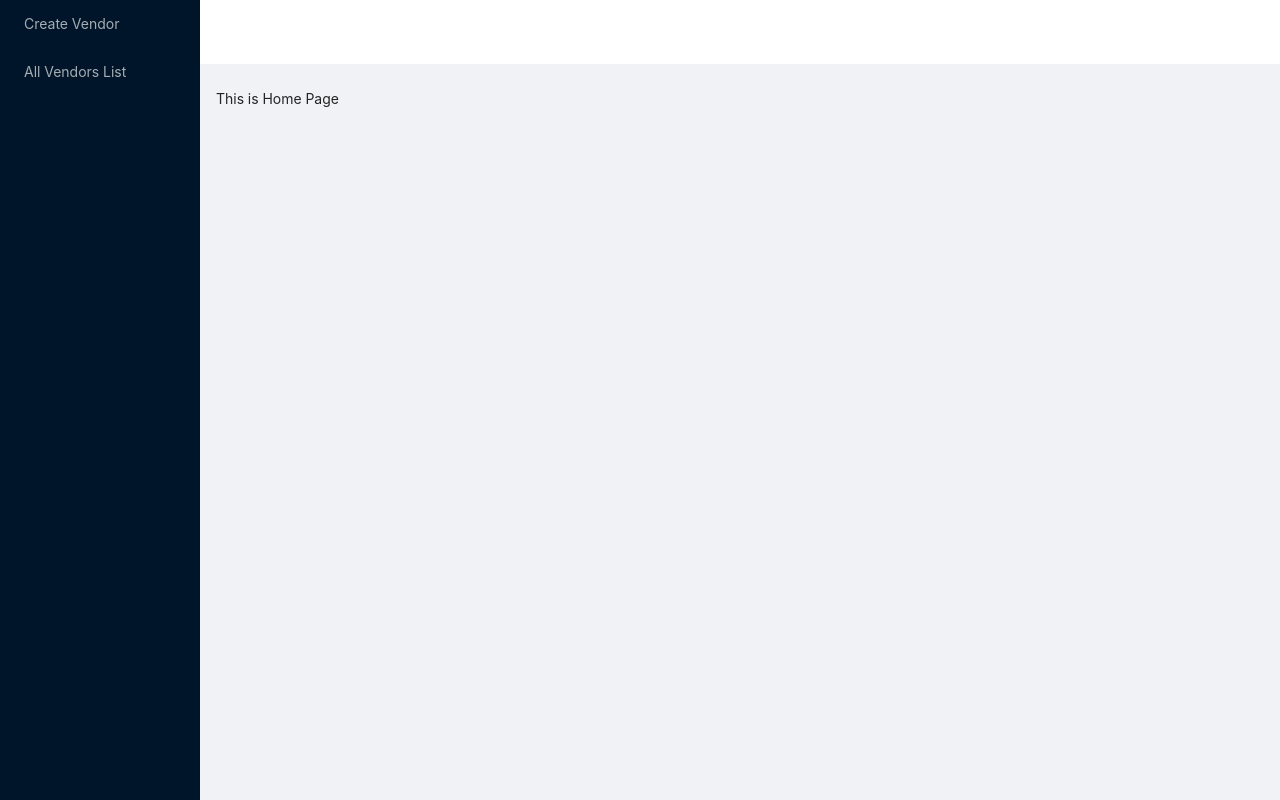
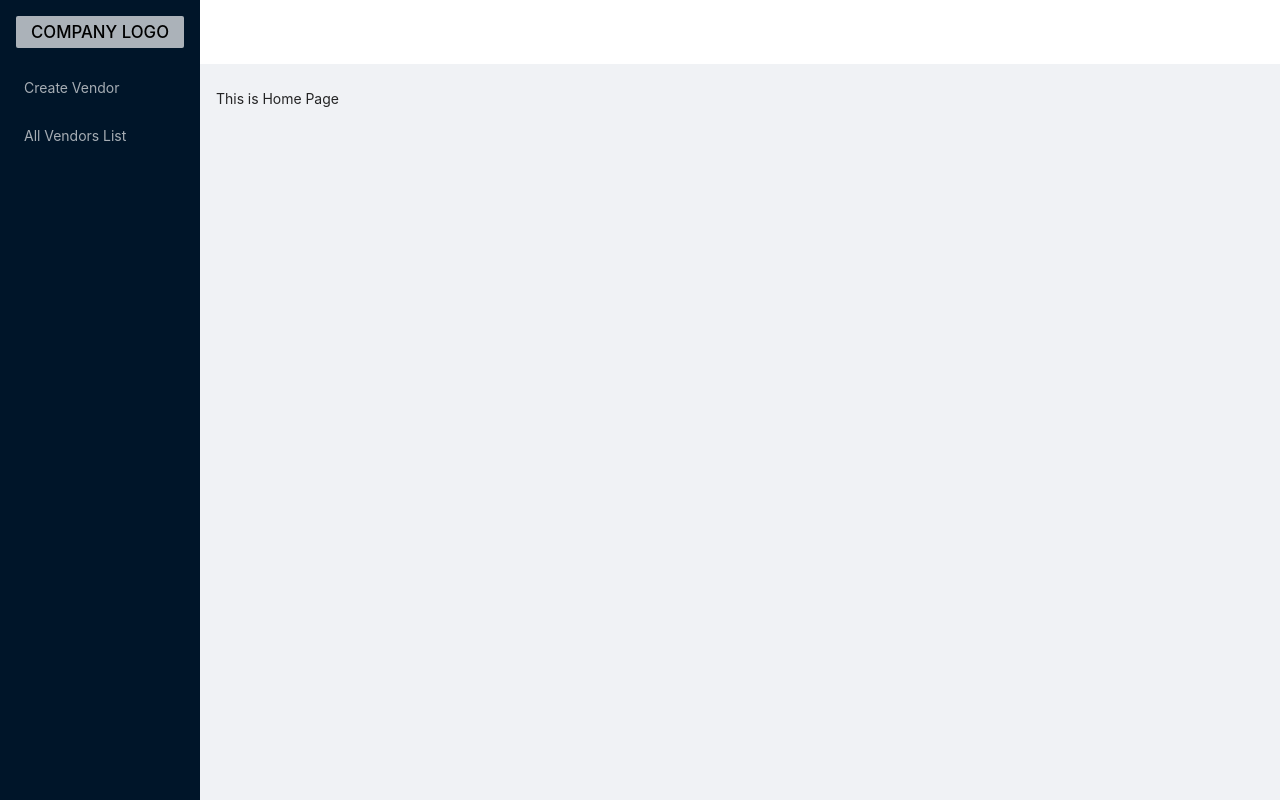
Before and after one commit to AnandPawanipagar/crud-vendor, a React (Create React App) app in the folder frontend/: page / in a window 1280 px wide. Shown: the top 800 px of the page. Built offline with nearby package versions, Linux system fonts and the light colour scheme.

Commit message:
feat: improved css

```diff
--- a/frontend/src/App.css
+++ b/frontend/src/App.css
@@ -1,8 +1,23 @@
 @import '~antd/dist/antd.css';
 .logo {
+  display: flex;
+  align-content: center;
+  justify-content: center;
+  align-items: center;
   height: 32px;
   margin: 16px;
-  background: rgba(255, 255, 255, 0.2);
+  background:#ABB2B9 ;
+  border-radius: 2px;
+
+}
+.active{
+  background-color: #D5D8DC
+
+}
+.company-name{
+  font-size: larger;
+  font-weight: 500;
+  color: black;
 }
 
 .site-layout-sub-header-background {
--- a/frontend/src/App.js
+++ b/frontend/src/App.js
@@ -1,12 +1,16 @@
 import "./App.css";
 import { BrowserRouter, Routes, Route, Link } from "react-router-dom";
 import { Layout, Menu } from "antd";
-import React from "react";
+import React, { useState } from "react";
 import CreateVendorForm from "./components/CreateVendorForm";
 import Home from "./components/Home";
 import AllVendors from "./components/AllVendors";
 const { Header, Content, Sider } = Layout;
-const App = () => (
+
+const App = () => {
+  let [ishovering, setIsHovering] = useState(false);
+  return (
+    <>
       <BrowserRouter>
         <Layout
           style={{
@@ -23,11 +27,24 @@ const App = () => (
               console.log(collapsed, type);
             }}
           >
+            <div
+              onMouseOver={() => {
+                setIsHovering(true);
+              }}
+              onMouseOut={() => {
+                setIsHovering(false);
+              }}
+              className={ishovering ? "active logo" : "logo"}
+            >
+              <Link to="/"><div className="company-name"> COMPANY LOGO</div></Link>
+            </div>
             <Menu theme="dark" mode="inline">
               <Menu.Item>
                 <Link to="/create-vendor">Create Vendor</Link>
               </Menu.Item>
-          <Menu.Item><Link to="/all-vendors-list">All Vendors List</Link></Menu.Item>
+              <Menu.Item>
+                <Link to="/all-vendors-list">All Vendors List</Link>
+              </Menu.Item>
             </Menu>
           </Sider>
           <Layout>
@@ -45,12 +62,14 @@ const App = () => (
               <Routes>
                 <Route path="/" element={<Home />} />
                 <Route path="create-vendor/*" element={<CreateVendorForm />} />
-            <Route path="all-vendors-list/*" element={<AllVendors/>} />
-
+                <Route path="all-vendors-list/*" element={<AllVendors />} />
               </Routes>
             </Content>
           </Layout>
         </Layout>
       </BrowserRouter>
+    </>
   );
+};
+
 export default App;
```
Also changed, not shown: frontend/src/routes.js (deleted, +0 -7 lines). Lines whose indentation alone changed are shown as unchanged.
